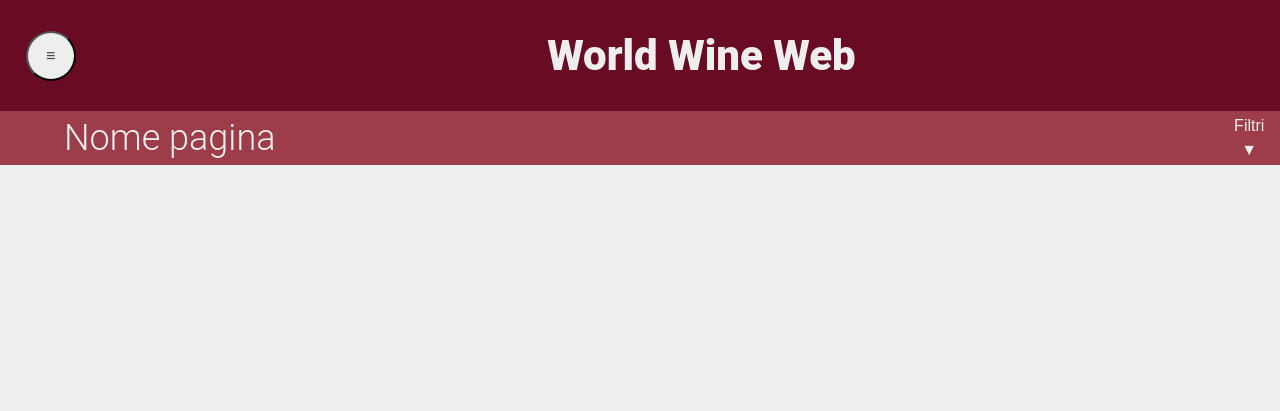
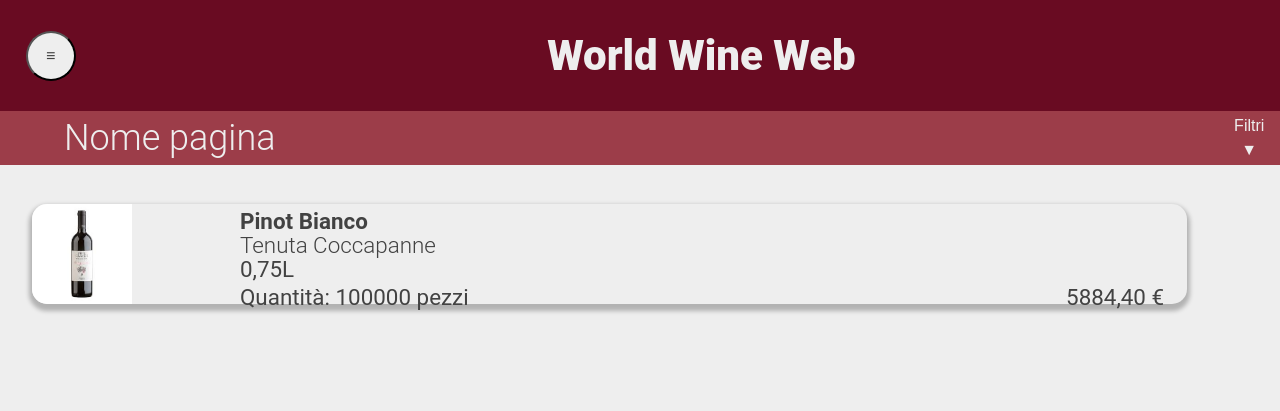
Before and after one commit to MattiaGiacchini/WorldWineWeb, a PHP site: page /html/index.html in a window 1280 px wide. Shown: the top 411 px of the page. Run offline with PHP 8.4, Linux system fonts and the light colour scheme.

Commit message:
CSS - product tile first step

```diff
--- a/sitoWeb/css/basicStyle.css
+++ b/sitoWeb/css/basicStyle.css
@@ -7,6 +7,7 @@
     --background-red-light: #9C3D49;
     --background-ligh: #EEEEEE;
     --background-dark: #424242;
+    --background-deactivated: #C4C4C4;
 
     --primary: #690B22;
     --primary-light: #9C3D49;
@@ -18,11 +19,16 @@
 
     --text-dark: #424242;
     --text-light: #EEEEEE;
+    --text-deactivated: #767676;
+
+
 
     --border-radius-button: 40px;
-    --border-radius-form: 15%;
+    --border-radius-form: 15px;
+    --border-radius-tile: 15px;
 
     --button-shadow: 5px 10px 4px rgba(0, 0, 0, 0.25);
+    --tile-shadow: 0px 4px 4px 3px rgba(0, 0, 0, 0.25);
 }
 
 /*
@@ -111,6 +117,11 @@ input {
 }
 body {
     background-color: var(--background-ligh);
+}
+
+.mainContent {
+    justify-content: center;
+    display: flex;
 }
 
 header {
--- /dev/null
+++ b/sitoWeb/css/tileStyle.css
@@ -0,0 +1,70 @@
+.mainContent {
+    margin: 3% 2.5%;
+    display: block;
+}
+
+.tile {
+    height: 100px;
+    width: 95%;
+    background-color: var(--background-ligh);
+    box-shadow: var(--tile-shadow);
+    border-radius: var(--border-radius-tile);
+
+    display: flex;
+    flex-direction: row;
+    justify-content: space-between;
+
+}
+
+.tileContent {
+    padding: 0.5% 2%;
+    width: 80%;
+    height: 100%;
+    display: flex;
+    flex-direction: column;
+    justify-content: space-between;
+    color: var(--text-dark);
+}
+
+.tileContent h3, .tileContent h4, .tileContent p {
+    display: flex;
+    font-size: 2.8vh;
+    line-height: 3vh;
+}
+
+.tileContent h4 {
+    font-weight: 300;
+}
+
+.tileFooter {
+    display: flex;
+    justify-content: space-between;
+}
+
+.tileImg {
+    grid-area: wineImg;
+    border-radius: 15px 0px 0px 15px;
+    height: 100%;
+    max-width: 20%;
+    object-fit: cover;
+}
+
+.tile.deactivated {
+    background-color: var(--background-deactivated);
+    color: var(--text-deactivated);
+}
+
+.tile.deactivated > img {
+    filter: opacity(60%);
+    filter:saturate(-100%);
+}
+
+.tile.deactivated .tileContent {
+    color: var(--text-deactivated);
+}
+
+@media screen and (min-width: 480px) {
+    .grid-tile {
+        width: 340px;
+    }
+}
--- a/sitoWeb/html/index.html
+++ b/sitoWeb/html/index.html
@@ -4,6 +4,7 @@
     <meta name="viewport" content="width=device-width, initial-scale=1.0" />
     <meta charset="utf-8">
     <link rel="stylesheet" type="text/css" href="../css/basicStyle.css">
+    <link rel="stylesheet" type="text/css" href="../css/tileStyle.css">
     <script type="text/javascript" src="../js/jquery-1.11.3.min.js"> </script>
     <script type="text/javascript" src="../js/utils.js"></script>
     <title>World Wine Web - pagina corrente</title>
@@ -108,6 +109,199 @@
                 <input type="submit" name="applyFilters" id="applyFilters" value="Applica filtri">
             </form>
         </div>
+        <div class="mainContent">
+            <div class="tile ">
+                <img class="tileImg" src="../upload/vino.png" alt="vino">
+                <div class="tileContent">
+                    <div class="tileBody">
+                        <h3>Pinot Bianco</h3>
+                        <h4>Tenuta Coccapanne</h4>
+                        <p>0,75L</p>
+                    </div>
+                    <div class="tileFooter">
+                        <p>Quantità: 100000 pezzi</p>
+                        <p>5884,40 €</p>
+                    </div>
+                </div>
+            </div>
+        </div>
+
+
+
+
+
+        <!--
+
+        <div class="grid-tile">
+            <img class="wineImg" src="../upload/vino.png" alt="vino">
+            <div class="footer">
+                <div class="quantity">
+                    <p>Quantità: 541 pezzi</p>
+                </div>
+                <div class="price">
+                    <p>54,40 €</p>
+                </div>
+            </div>
+            <div class="wine-title">
+                <div class="name">
+                    <h3>Pinot Bianco</h3>
+                </div>
+                <div class="cellar">
+                    <h4>Tenuta Coccapanne</h4>
+                </div>
+            </div>
+            <div class="spec">
+                <div class="liters">
+                    <p>0,75 L</p>
+                </div>
+                <div class="vol">
+                    <p>15,0% Vol</p>
+                </div>
+            </div>
+        </div>
+
+        <div class="grid-tile">
+            <img class="wineImg" src="../upload/vino.png" alt="vino">
+            <div class="footer">
+                <div class="quantity">
+                    <p>Quantità: 541 pezzi</p>
+                </div>
+                <div class="price">
+                    <p>54,40 €</p>
+                </div>
+            </div>
+            <div class="wine-title">
+                <div class="cellar">
+                    <p>Tenuta Coccapanne</p>
+                </div>
+                <div class="name">
+                    <p>Pinot Bianco</p>
+                </div>
+            </div>
+            <div class="spec">
+                <div class="liters">
+                    <p>0,75 L</p>
+                </div>
+                <div class="vol">
+                    <p>15,0% Vol</p>
+                </div>
+            </div>
+        </div>
+
+        <div class="grid-tile">
+            <img class="wineImg" src="../upload/vino.png" alt="vino">
+            <div class="footer">
+                <div class="quantity">
+                    <p>Quantità: 541 pezzi</p>
+                </div>
+                <div class="price">
+                    <p>54,40 €</p>
+                </div>
+            </div>
+            <div class="wine-title">
+                <div class="cellar">
+                    <p>Tenuta Coccapanne</p>
+                </div>
+                <div class="name">
+                    <p>Pinot Bianco</p>
+                </div>
+            </div>
+            <div class="spec">
+                <div class="liters">
+                    <p>0,75 L</p>
+                </div>
+                <div class="vol">
+                    <p>15,0% Vol</p>
+                </div>
+            </div>
+        </div>
+
+        <div class="grid-tile">
+            <img class="wineImg" src="../upload/vino.png" alt="vino">
+            <div class="footer">
+                <div class="quantity">
+                    <p>Quantità: 541 pezzi</p>
+                </div>
+                <div class="price">
+                    <p>54,40 €</p>
+                </div>
+            </div>
+            <div class="wine-title">
+                <div class="cellar">
+                    <p>Tenuta Coccapanne</p>
+                </div>
+                <div class="name">
+                    <p>Pinot Bianco</p>
+                </div>
+            </div>
+            <div class="spec">
+                <div class="liters">
+                    <p>0,75 L</p>
+                </div>
+                <div class="vol">
+                    <p>15,0% Vol</p>
+                </div>
+            </div>
+        </div>
+
+        <div class="grid-tile">
+            <img class="wineImg" src="../upload/vino.png" alt="vino">
+            <div class="footer">
+                <div class="quantity">
+                    <p>Quantità: 541 pezzi</p>
+                </div>
+                <div class="price">
+                    <p>54,40 €</p>
+                </div>
+            </div>
+            <div class="wine-title">
+                <div class="cellar">
+                    <p>Tenuta Coccapanne</p>
+                </div>
+                <div class="name">
+                    <p>Pinot Bianco</p>
+                </div>
+            </div>
+            <div class="spec">
+                <div class="liters">
+                    <p>0,75 L</p>
+                </div>
+                <div class="vol">
+                    <p>15,0% Vol</p>
+                </div>
+            </div>
+        </div>
+
+        <div class="grid-tile">
+            <img class="wineImg" src="../upload/vino.png" alt="vino">
+            <div class="footer">
+                <div class="quantity">
+                    <p>Quantità: 541 pezzi</p>
+                </div>
+                <div class="price">
+                    <p>54,40 €</p>
+                </div>
+            </div>
+            <div class="wine-title">
+                <div class="cellar">
+                    <p>Tenuta Coccapanne</p>
+                </div>
+                <div class="name">
+                    <p>Pinot Bianco</p>
+                </div>
+            </div>
+            <div class="spec">
+                <div class="liters">
+                    <p>0,75 L</p>
+                </div>
+                <div class="vol">
+                    <p>15,0%</p>
+                </div>
+            </div>
+
+        </div>
+
+        //-->
     </main>
 
     <footer></footer>
```
Also changed, not shown: sitoWeb/upload/placeHolder.txt (deleted), sitoWeb/upload/vino.png (added).
